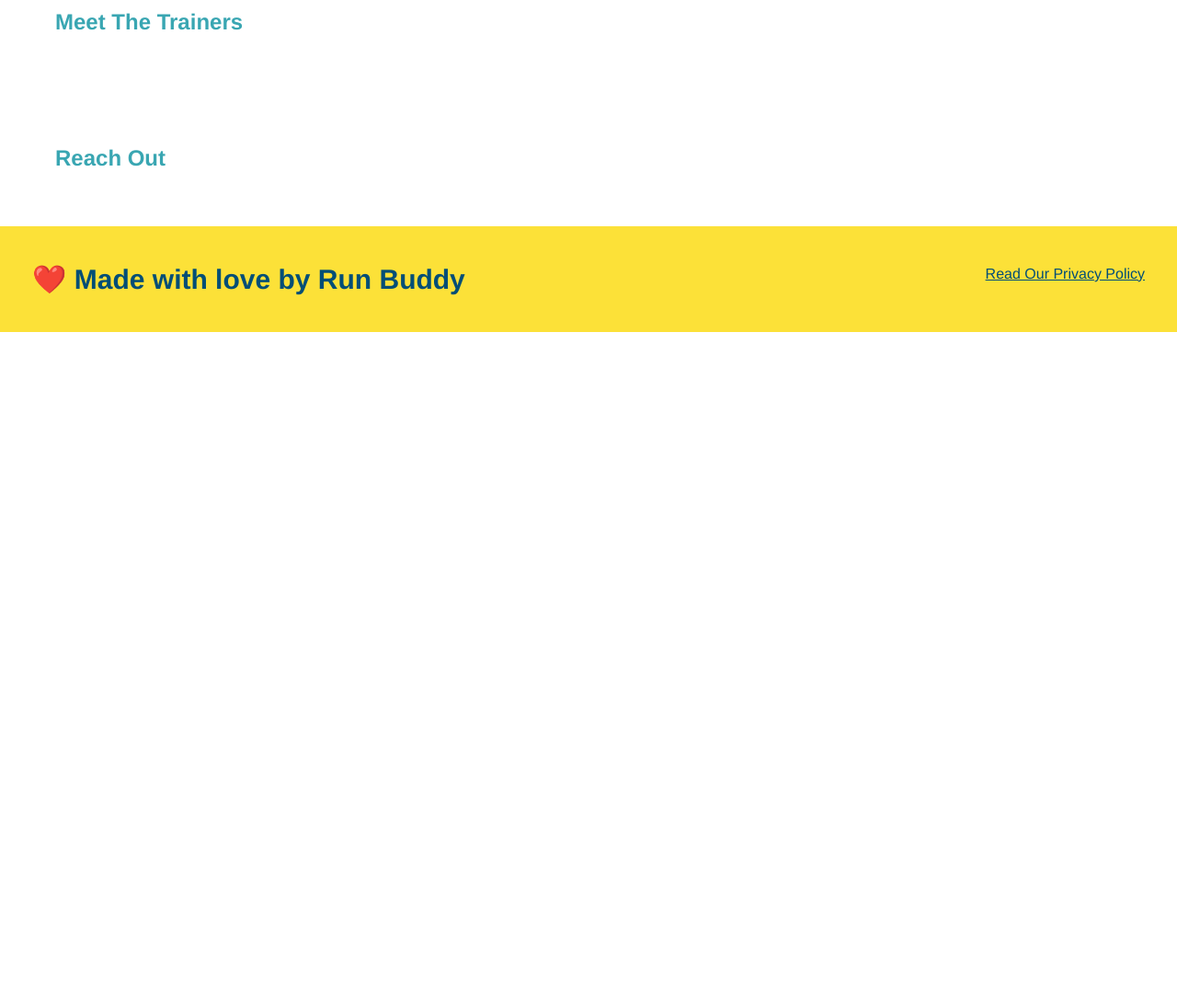
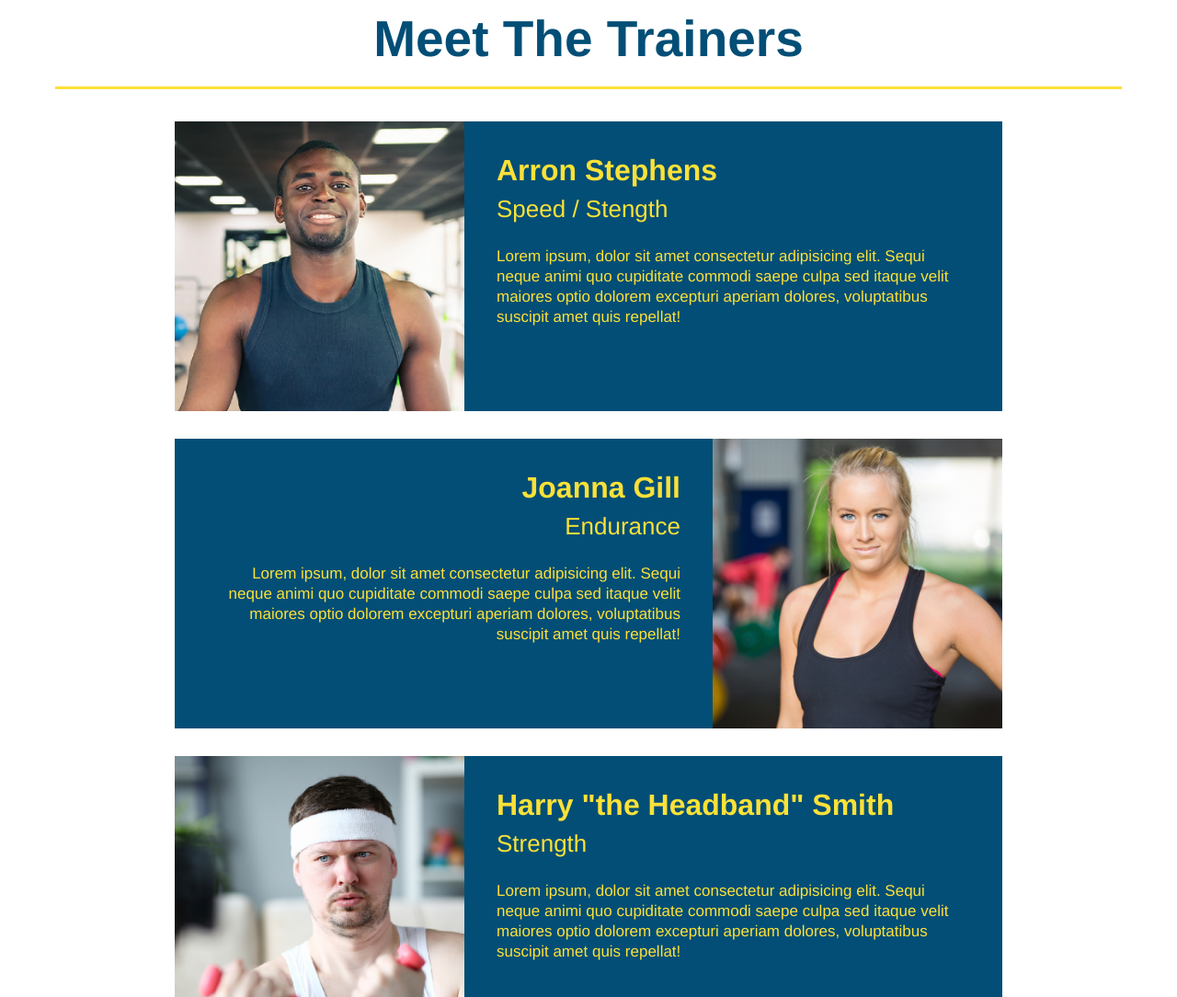
Before and after one commit to Jake-Roberts/run-buddy, a plain HTML site: page index.html in a window 1280 px wide. Shown: the part 2780-3864 px from the top of the page at 92% size. Before the commit the page ends 3141 px from the top, so only its background shows below. Drawn offline with Linux system fonts and the light colour scheme.

Commit message:
meet the trainers section

```diff
--- a/assets/css/style.css
+++ b/assets/css/style.css
@@ -150,3 +150,51 @@ body {
 .steps span {
     font-size: 38px;
 }
+
+/* Meet the trainers section*/
+.trainers {
+    text-align: center;
+}
+
+.trainer {
+    width: 900px;
+    margin: 0 auto 30px auto;
+    background-color: #024e76;
+    color: #fce138;
+    overflow: auto;
+}
+
+.trainer img {
+    width: 35%;
+    float: left;
+}
+
+.trainer-bio {
+    padding: 35px;
+    float: left;
+    width: 65%;
+}
+
+.text-left{
+    text-align: left;
+}
+
+.text-right {
+    text-align: right;
+}
+
+.trainer-bio h3 {
+    font-size: 32px;
+    margin-bottom: 8px;
+}
+
+.trainer-bio h4 {
+    font-weight: lighter;
+    font-size: 26px;
+    margin-bottom: 25px;
+}
+
+.trainer-bio p {
+    font-size: 17px;
+    line-height: 1.3;
+}
--- a/index.html
+++ b/index.html
@@ -96,8 +96,43 @@
             </div>
         </section>
         <!--"meet the trainers" section -->
-        <section>
-            <h2>Meet The Trainers</h2>
+        <section id="your-trainers" class="trainers">
+            <h2 class="section-title primary-border">Meet The Trainers</h2>
+            <article class="trainer">
+                <img src="./assets/images/trainer-1.jpg" alt="Arron Stephens in his workout clothes, ready to pump">
+                <div class="trainer-bio text-left">
+                    <h3>Arron Stephens</h3>
+                    <h4>Speed / Stength</h4>
+                    <p>
+                        Lorem ipsum, dolor sit amet consectetur adipisicing elit. Sequi neque animi quo cupiditate commodi saepe culpa sed
+                        itaque velit maiores optio dolorem excepturi aperiam dolores, voluptatibus suscipit amet quis repellat!
+                    </p>
+                </div>
+            </article>
+            <!--second trainer bio-->
+            <article class="trainer">
+                <div class="trainer-bio text-right">
+                    <h3>Joanna Gill</h3>
+                    <h4>Endurance</h4>
+                    <p>
+                        Lorem ipsum, dolor sit amet consectetur adipisicing elit. Sequi neque animi quo cupiditate commodi saepe culpa sed
+                        itaque velit maiores optio dolorem excepturi aperiam dolores, voluptatibus suscipit amet quis repellat!
+                    </p>
+                </div>
+                <img src="./assets/images/trainer-2.jpg" alt="Joanna Gill cooling off after a workout">
+            </article>
+            <!--third trainer-->
+            <article class="trainer">
+                <img src="./assets/images/trainer-3.jpg" alt="Harry Smith wearing a headband lifting comically small pink weights">
+                <div class="trainer-bio text-left">
+                    <h3>Harry "the Headband" Smith</h3>
+                    <h4>Strength</h4>
+                    <p>
+                        Lorem ipsum, dolor sit amet consectetur adipisicing elit. Sequi neque animi quo cupiditate commodi saepe culpa sed
+                        itaque velit maiores optio dolorem excepturi aperiam dolores, voluptatibus suscipit amet quis repellat!
+                    </p>
+                </div>
+            </article>
         </section>
         <!--"reach out" section-->
         <section>
```
Also changed, not shown: assets/images/trainer-1.jpg (added), assets/images/trainer-2.jpg (added), assets/images/trainer-3.jpg (added).
